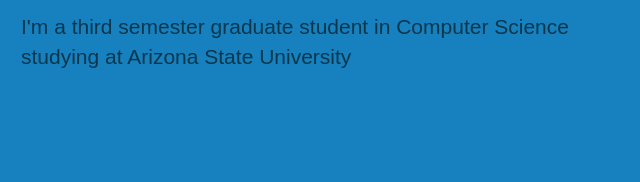
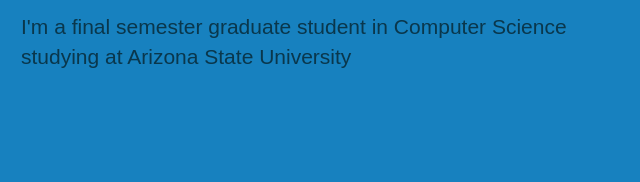
Before and after one commit to arun-karthikeyan/Portfolio-Website, a website: page app/index.html in a window 1280 px wide. Shown: the part 513-695 px from the top of the page, 84-724 px from the left. Drawn offline with nearby package versions, Linux system fonts and the light colour scheme; some packages are replaced by stand-ins of ours; a script that the page names is missing; a web font is replaced by a local one.

Commit message:
sample update

```diff
--- a/app/index.html
+++ b/app/index.html
@@ -44,7 +44,7 @@
             orem ipsum dolor sit amet, consectetur adipiscing elit. Aliquam elementum non sem in dignissim. Pellentesque id ipsum ac dui maximus lobortis. Curabitur ac neque sagittis, scelerisque dui ac, commodo erat. Etiam ut tempus neque, ut fermentum diam. Aliquam pretium est et est efficitur, id ultrices ipsum malesuada. Etiam consequat augue eros, finibus luctus ligula ornare at. Aenean condimentum, enim at posuere sagittis, nulla lectus elementum ligula, non pharetra purus neque vel metus. Nulla id nulla viverra, ultricies arcu eget, mollis nisi. Fusce non neque dui. Aliquam erat volutpat. Vestibulum ut sodales mi.
           </p>
           <p>
-            I'm a third semester graduate student in Computer Science studying at Arizona State University
+            I'm a final semester graduate student in Computer Science studying at Arizona State University
           </p>
         </div>
         <div class="col-xs-5" style="text-align: center;">
```
Also changed, not shown: dist/index.html.
